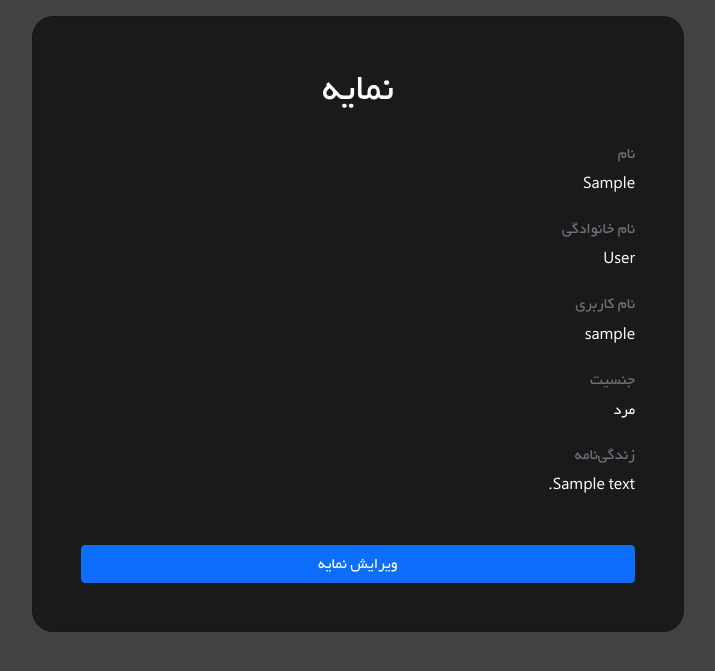
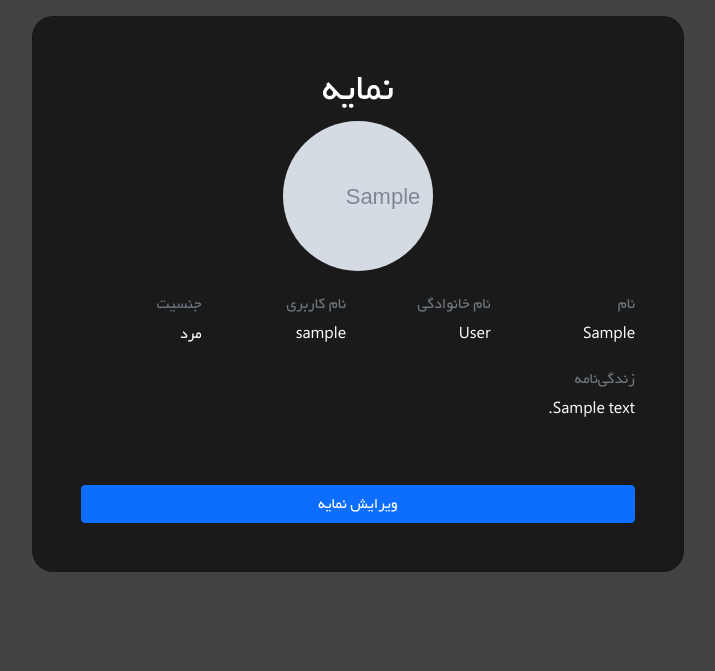
Before and after one commit to kmirzavaziri/dsc-django, a Django app: page /profile/ in a window 1280 px wide. Shown: the part 50-721 px from the top of the page, without its empty margins (294-1009 px from the left). Run offline with Django 4.2, Linux system fonts and the light colour scheme; a user stored in the database is signed in; tables that the repository leaves empty hold one stand-in row (values such as "Sample post"); grey boxes marked "Sample" are stand-in pictures; some libraries are stand-ins or nearby versions.

Commit message:
Added image upload and markdown support

```diff
--- a/src/main/dictionary.py
+++ b/src/main/dictionary.py
@@ -50,6 +50,7 @@ __EXP = {
         'user.gender.male': 'مرد',
         'user.gender.female': 'زن',
         'user.bio': 'زندگی‌نامه',
+        'user.image': 'عکس',
     },
     'en-us': {
 
--- a/src/main/urls.py
+++ b/src/main/urls.py
@@ -1,5 +1,8 @@
 from django.contrib import admin
 from django.urls import path, include
+from django.conf.urls.static import static
+
+from main import settings
 
 urlpatterns = [
     path('admin/', admin.site.urls),
@@ -8,3 +11,7 @@ urlpatterns = [
     path('panel/', include('panel.urls')),
     path('panel/courses/', include('courses.urls')),
 ]
+
+if settings.DEBUG:
+    urlpatterns += static(settings.MEDIA_URL, document_root=settings.MEDIA_ROOT)
+    print(settings.MEDIA_URL)
--- a/src/requirements.txt
+++ b/src/requirements.txt
@@ -1,4 +1,6 @@
-Django==4.0.7
+Django==4.1
 django-storages==1.12.3
 gunicorn==20.1.0
 psycopg2-binary==2.9.3
+django-cleanup==6.0.0
+django-markdownify==0.9.2
--- a/src/static/styles/base.css
+++ b/src/static/styles/base.css
@@ -7,6 +7,10 @@ body {
     color: white;
     overflow-x: hidden;
     padding-top: 50px;
+}
+
+p {
+    text-align: justify;
 }
 
 a {
@@ -39,6 +43,16 @@ ul {
     color: white;
 }
 
+.user-image {
+    background-size: cover;
+    width: 150px;
+    height: 150px;
+    border-radius: 1999px;
+}
+
+article.markdown a {
+    color: #0d6efd;
+}
 
 /* Django forms */
 .django-form br, .django-form .helptext {
--- a/src/templates/users/profile.html
+++ b/src/templates/users/profile.html
@@ -1,5 +1,6 @@
 {% extends 'base.html' %}
 {% load main_extras %}
+{% load markdownify %}
 
 {% block title %}{% exp 'profile' %}{% endblock %}
 
@@ -7,16 +8,27 @@
     <div class="row justify-content-center">
         <div class="col-md-6 p-5 mt-3 card">
             <h1 class="align-self-center">{% exp 'profile' %}</h1>
+            <div class="user-image align-self-center" style="background-image: url('{{ request.user.image.url }}');"></div>
+            <div class="row">
+                <div class="col-md-3">
                     <h6 class="text-secondary mt-4">{% exp 'user.first_name' %}</h6>
                     <span id="text_first_name">{{ request.user.first_name }}</span>
+                </div>
+                <div class="col-md-3">
                     <h6 class="text-secondary mt-4">{% exp 'user.last_name' %}</h6>
                     <span id="text_last_name">{{ request.user.last_name }}</span>
+                </div>
+                <div class="col-md-3">
                     <h6 class="text-secondary mt-4">{% exp 'user.username' %}</h6>
                     <span id="text_username">{{ request.user.username }}</span>
+                </div>
+                <div class="col-md-3">
                     <h6 class="text-secondary mt-4">{% exp 'user.gender' %}</h6>
                     <span id="text_gender">{{ request.user.get_gender_display }}</span>
+                </div>
                 <h6 class="text-secondary mt-4">{% exp 'user.bio' %}</h6>
-            <span id="text_bio">{{ request.user.bio }}</span>
+                <article id="text_bio" class="markdown">{{ request.user.bio|markdownify }}</article>
+            </div>
             <a class="btn btn-primary mt-5" id="setting" href="{% url 'users:setting' %}">{% exp 'edit_profile' %}</a>
         </div>
     </div>
--- a/src/templates/users/setting.html
+++ b/src/templates/users/setting.html
@@ -7,7 +7,7 @@
     <div class="row justify-content-center">
         <div class="col-md-6 p-5 mt-3 card">
             <h1 class="align-self-center">{% exp 'edit_profile' %}</h1>
-            <form method="post" class="django-form">
+            <form class="django-form" method="post" enctype="multipart/form-data">
                 {% csrf_token %}
                 {{ form.as_table }}
                 <input type="submit" class="btn btn-primary form-control" value="{% exp 'edit_profile' %}">
--- a/src/users/forms.py
+++ b/src/users/forms.py
@@ -33,7 +33,7 @@ class LoginForm(BootstrapForm, AuthenticationForm):
 class SettingForm(BootstrapForm, forms.ModelForm):
     class Meta:
         model = User
-        fields = ['first_name', 'last_name', 'gender', 'bio']
+        fields = ['first_name', 'last_name', 'gender', 'bio', 'image']
 
     def clean_first_name(self):
         first_name = self.cleaned_data['first_name']
--- a/src/users/models.py
+++ b/src/users/models.py
@@ -10,3 +10,4 @@ class User(AbstractUser):
         FEMALE = 'F', exp('user.gender.female')
     gender = models.CharField(exp('user.gender'), choices=Gender.choices, max_length=1)
     bio = models.TextField(exp('user.bio'), blank=True)
+    image = models.ImageField(exp('user.image'), null=True, default=None)
--- a/src/users/views.py
+++ b/src/users/views.py
@@ -42,7 +42,7 @@ def profile_view(request):
 @require_http_methods(["GET", "POST"])
 def setting_view(request):
     if request.method == 'POST':
-        form = SettingForm(request.POST, instance=request.user)
+        form = SettingForm(request.POST, request.FILES, instance=request.user)
         if form.is_valid():
             form.save()
             return redirect('users:profile')
```
Also changed, not shown: src/main/settings.py (+27 -1 lines), src/users/migrations/0002_user_image_alter_user_bio_alter_user_gender.py (added), 1 other file. Lines whose indentation alone changed are shown as unchanged.
